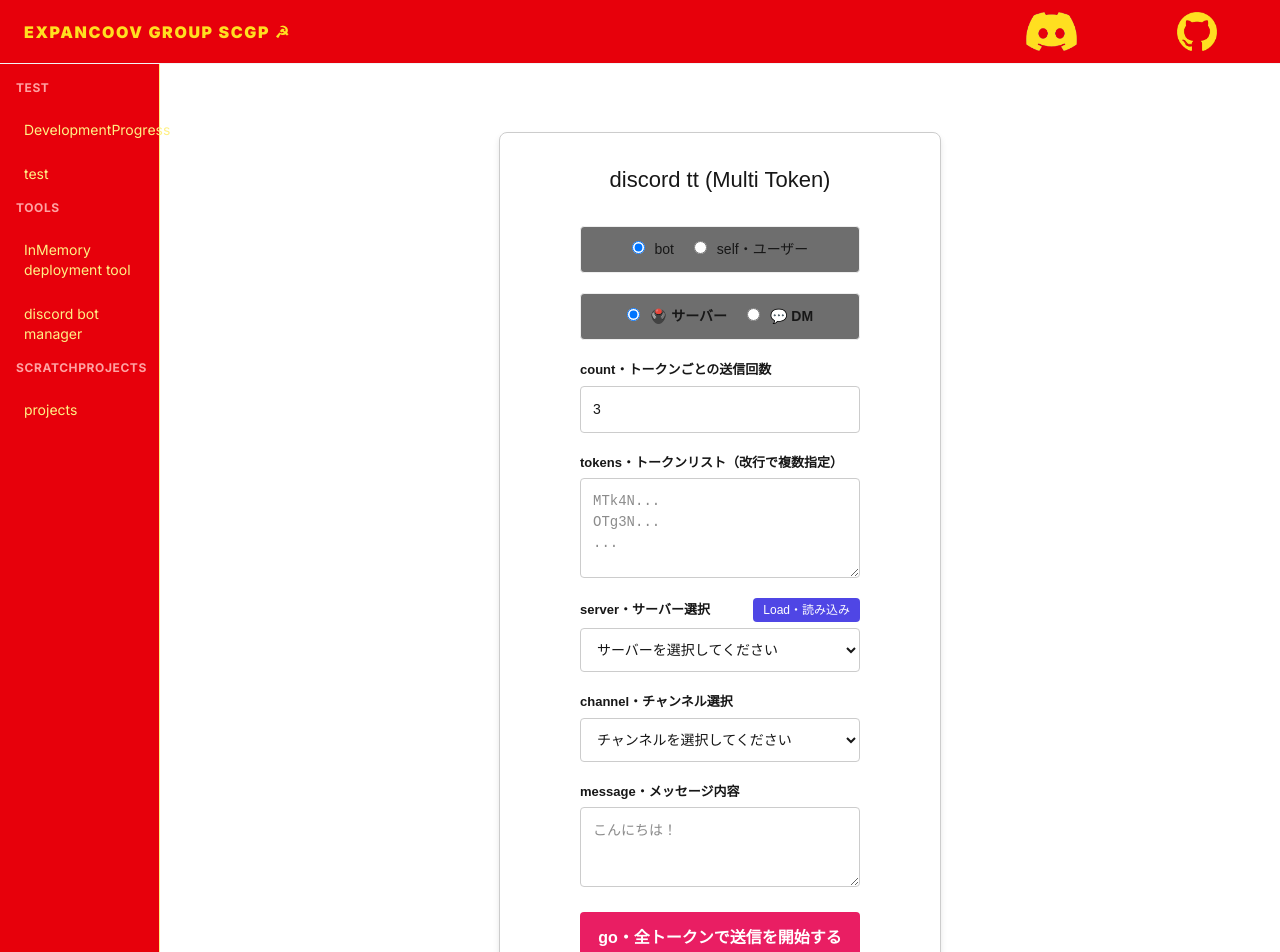
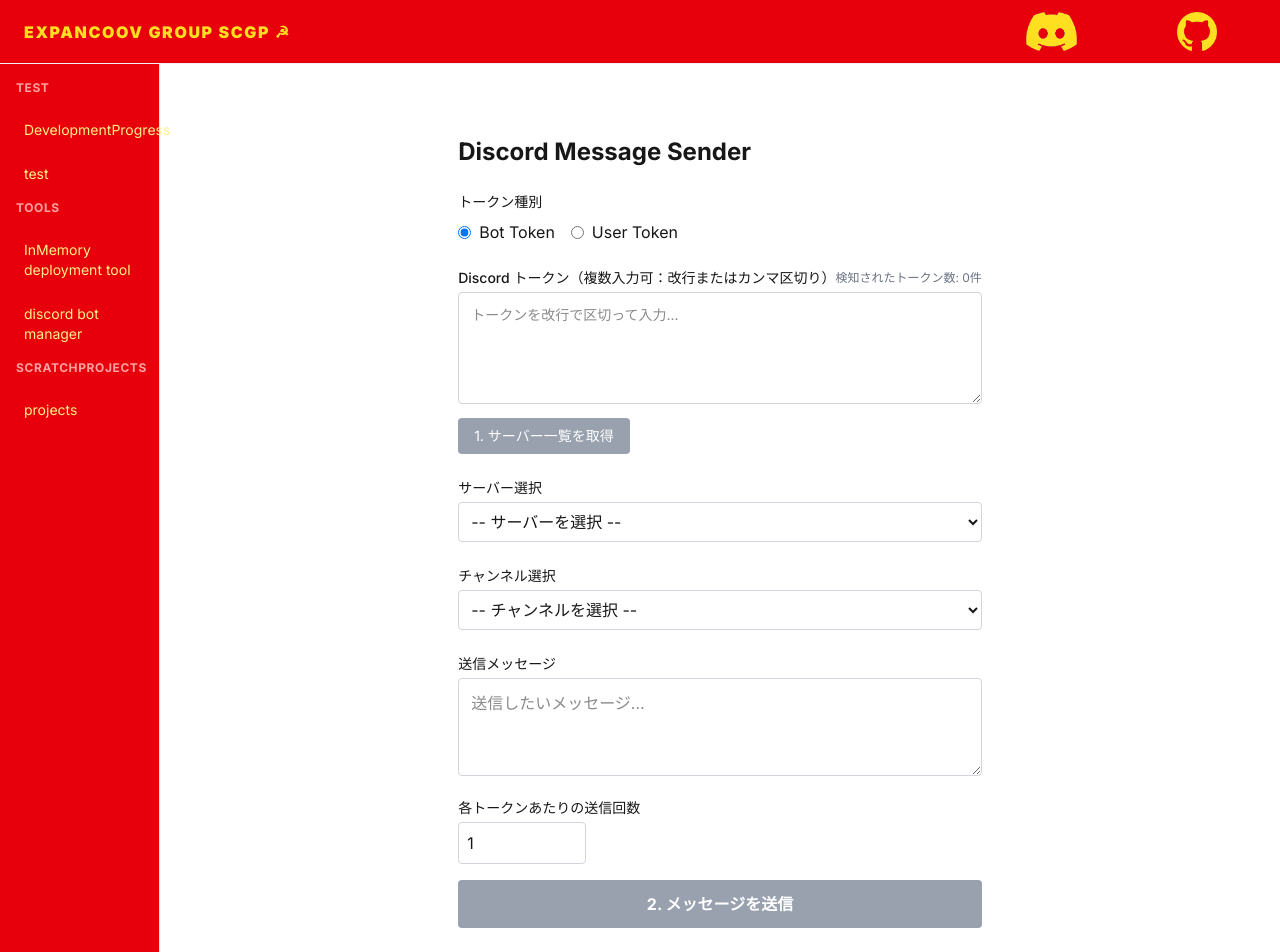
Before and after one commit to kousei085875900/scgp, a Next.js app: page /dcbotmanager in a window 1280 px wide. Shown: the top 952 px of the page. Built offline with nearby package versions, Linux system fonts and the light colour scheme.

Commit message:
Refactor token handling and UI components

```diff
--- a/app/dcbotmanager/page.tsx
+++ b/app/dcbotmanager/page.tsx
@@ -1,243 +1,349 @@
 'use client';
+
 import { useState } from 'react';
 
+type TokenType = 'bot' | 'user';
+
+interface Guild {
+  id: string;
+  name: string;
+}
+
+interface Channel {
+  id: string;
+  name: string;
+  type: number;
+}
+
+interface ExecutionDetail {
+  tokenPrefix: string;
+  success: number;
+  failed: number;
+  lastError?: string;
+}
+
 export default function Home() {
-  const [tokensText, setTokensText] = useState('');
-  const [tokenType, setTokenType] = useState('bot'); // 'bot' または 'user'
-  const [sendMode, setSendMode] = useState('server'); // 'server' または 'dm'
-  const [guilds, setGuilds] = useState<{ id: string; name: string }[]>([]);
-  const [channels, setChannels] = useState<{ id: string; name: string; type: number }[]>([]);
-  const [selectedGuild, setSelectedGuild] = useState('');
-  const [statusMessage, setStatusMessage] = useState('');
+  const [tokensInput, setTokensInput] = useState<string>('');
+  const [tokenType, setTokenType] = useState<TokenType>('bot');
+  const [guilds, setGuilds] = useState<Guild[]>([]);
+  const [selectedGuild, setSelectedGuild] = useState<string>('');
+  const [channels, setChannels] = useState<Channel[]>([]);
+  const [selectedChannel, setSelectedChannel] = useState<string>('');
+  const [message, setMessage] = useState<string>('');
+  const [count, setCount] = useState<number>(1);
 
-  // 入力された文字列から有効なトークンリストを抽出
-  const getTokens = () => {
-    return tokensText
-      .split('\n')
+  const [isLoadingGuilds, setIsLoadingGuilds] = useState<boolean>(false);
+  const [isLoadingChannels, setIsLoadingChannels] = useState<boolean>(false);
+  const [isSending, setIsSending] = useState<boolean>(false);
+
+  const [statusMessage, setStatusMessage] = useState<string>('');
+  const [executionDetails, setExecutionDetails] = useState<ExecutionDetail[]>([]);
+
+  // 入力文字列から改行・カンマ区切りでトークン配列を抽出
+  const getTokens = (): string[] => {
+    return tokensInput
+      .split(/[\n,]+/)
       .map((t) => t.trim())
-      .filter((t) => t.length >= 20);
+      .filter((t) => t.length > 0);
   };
 
-  // サーバー一覧の取得（1番目のトークンで代表取得）
+  // 1. サーバー一覧の取得（複数トークン時は共通サーバーを抽出）
   const handleLoadGuilds = async () => {
     const tokens = getTokens();
     if (tokens.length === 0) {
-      setStatusMessage('Error: 有効なトークンが入力されていません');
+      setStatusMessage('Error: トークンを入力してください。');
       return;
     }
 
-    setStatusMessage('Loading servers...・サーバー一覧を取得中...');
+    setIsLoadingGuilds(true);
+    setStatusMessage(
+      tokens.length > 1
+        ? `${tokens.length}個のトークンで共通のサーバーを検索中...`
+        : 'サーバー一覧を取得中...'
+    );
     setGuilds([]);
     setChannels([]);
     setSelectedGuild('');
+    setSelectedChannel('');
+    setExecutionDetails([]);
 
     try {
       const res = await fetch('/api/send?action=getGuilds', {
         method: 'POST',
-        body: JSON.stringify({ token: tokens[0], tokenType }),
         headers: { 'Content-Type': 'application/json' },
+        body: JSON.stringify({ tokens, tokenType }),
       });
 
+      const data = await res.json();
       if (!res.ok) {
-        throw new Error(`Status ${res.status}: トークンが無効か、通信に失敗しました`);
+        throw new Error(data.error || 'サーバー一覧の取得に失敗しました');
       }
 
-      const data = await res.json();
       if (Array.isArray(data)) {
         setGuilds(data);
-        setStatusMessage(`Success: ${data.length}個のサーバーを読み込みました`);
-      } else {
-        throw new Error('データが配列形式ではありません');
+        setStatusMessage(
+          tokens.length > 1
+            ? `全トークン共通のサーバーを ${data.length} 件取得しました`
+            : `サーバーを ${data.length} 件取得しました`
+        );
       }
     } catch (err: any) {
       setStatusMessage(`Error: ${err.message}`);
+    } finally {
+      setIsLoadingGuilds(false);
     }
   };
 
-  // サーバー選択時のチャンネル取得
+  // 2. サーバー選択時のチャンネル一覧取得
   const handleGuildChange = async (guildId: string) => {
     setSelectedGuild(guildId);
+    setSelectedChannel('');
     setChannels([]);
+
     if (!guildId) return;
 
     const tokens = getTokens();
-    setStatusMessage('Loading channels...・チャンネル一覧を取得中...');
+    setIsLoadingChannels(true);
+    setStatusMessage('チャンネル一覧を取得中...');
+
     try {
       const res = await fetch('/api/send?action=getChannels', {
         method: 'POST',
-        body: JSON.stringify({ token: tokens[0], tokenType, guildId }),
         headers: { 'Content-Type': 'application/json' },
+        body: JSON.stringify({ tokens, tokenType, guildId }),
       });
+
       const data = await res.json();
-      if (Array.isArray(data)) {
-        setChannels(data.filter((c) => c.type === 0 || c.type === 11));
-        setStatusMessage('Success: チャンネル一覧を更新しました');
+      if (!res.ok) {
+        throw new Error(data.error || 'チャンネル一覧の取得に失敗しました');
       }
+
+      // テキストチャンネル (type 0) とアナウンスチャンネル (type 5) のみに絞り込み
+      const textChannels = Array.isArray(data)
+        ? data.filter((c: Channel) => c.type === 0 || c.type === 5)
+        : [];
+
+      setChannels(textChannels);
+      setStatusMessage(`テキストチャンネルを ${textChannels.length} 件取得しました`);
     } catch (err: any) {
-      setStatusMessage(`Error: チャンネル取得失敗 (${err.message})`);
+      setStatusMessage(`Error: ${err.message}`);
+    } finally {
+      setIsLoadingChannels(false);
     }
   };
 
-  // 送信処理
-  const handleSubmit = async (e: React.FormEvent<HTMLFormElement>) => {
-    e.preventDefault();
+  // 3. メッセージ送信処理
+  const handleSendMessage = async () => {
     const tokens = getTokens();
     if (tokens.length === 0) {
-      setStatusMessage('Error: 有効なトークンを入力してください');
+      setStatusMessage('Error: トークンを入力してください。');
+      return;
+    }
+    if (!selectedChannel) {
+      setStatusMessage('Error: 送信先のチャンネルを選択してください。');
+      return;
+    }
+    if (!message.trim()) {
+      setStatusMessage('Error: メッセージ内容を入力してください。');
       return;
     }
 
-    const formData = new FormData(e.currentTarget);
-    const payload = {
-      ...Object.fromEntries(formData),
-      tokens,
-      tokenType,
-      sendMode,
-    };
+    setIsSending(true);
+    setStatusMessage('メッセージを送信中...');
+    setExecutionDetails([]);
 
-    setStatusMessage(`Sending...・${tokens.length}個のトークンで送信中...`);
     try {
       const res = await fetch('/api/send?action=sendMessage', {
         method: 'POST',
-        body: JSON.stringify(payload),
         headers: { 'Content-Type': 'application/json' },
+        body: JSON.stringify({
+          tokens,
+          tokenType,
+          channelId: selectedChannel,
+          content: message,
+          count,
+        }),
       });
 
       const data = await res.json();
-      if (res.ok) {
-        setStatusMessage(`Sent successfully!・完了 (${data.summary || '送信完了'})`);
-        alert('Sent successfully!・送信成功！');
-      } else {
-        setStatusMessage(`Error: ${data.error || '送信に失敗しました'}`);
-        alert(`error: ${data.error || '送信エラー'}`);
+
+      if (data.details) {
+        setExecutionDetails(data.details);
       }
+
+      if (!res.ok) {
+        throw new Error(data.error || 'メッセージ送信に失敗しました');
+      }
+
+      setStatusMessage(`送信完了: ${data.summary}`);
     } catch (err: any) {
-      setStatusMessage(`Error: 通信エラー (${err.message})`);
+      setStatusMessage(`Error: ${err.message}`);
+    } finally {
+      setIsSending(false);
     }
   };
 
-  const inputStyle: React.CSSProperties = {
-    width: '100%',
-    boxSizing: 'border-box',
-    padding: '12px',
-    border: '1px solid #ccc',
-    borderRadius: '4px',
-    fontSize: '14px',
-  };
-
-  const gridRowStyle: React.CSSProperties = {
-    display: 'grid',
-    gridTemplateColumns: 'repeat(auto-fit, minmax(280px, 1fr))',
-    gap: '20px',
-  };
+  const tokensCount = getTokens().length;
 
   return (
-    <main style={{ maxWidth: '1200px', margin: '20px auto', padding: '0 20px', fontFamily: 'sans-serif', boxSizing: 'border-box' }}>
-      <form onSubmit={handleSubmit} style={{
-        display: 'flex',
-        flexDirection: 'column',
-        gap: '20px',
-        padding: '30px 80px',
-        border: '1px solid #ccc',
-        borderRadius: '8px',
-        boxShadow: '0 4px 6px rgba(0,0,0,0.1)',
-      }}>
-        <h3 style={{ margin: '0 0 10px 0', textAlign: 'center', fontSize: '22px' }}>discord tt (Multi Token)</h3>
+    <main className="max-w-3xl mx-auto p-6 font-sans">
+      <h1 className="text-2xl font-bold mb-6">Discord Message Sender</h1>
 
-        {/* 1段目 */}
-        <div style={gridRowStyle}>
-          {/* アカウント種別 */}
-          <div style={{ display: 'flex', gap: '20px', alignItems: 'center', justifyContent: 'center', background: '#6E6E6E', padding: '12px', borderRadius: '4px', border: '1px solid #eee' }}>
-            <label style={{ cursor: 'pointer', fontSize: '14px' }}>
-              <input type="radio" name="tokenType" value="bot" checked={tokenType === 'bot'} onChange={() => setTokenType('bot')} style={{ marginRight: '6px' }} /> bot
+      <div className="space-y-6">
+        {/* トークン種別選択 */}
+        <div>
+          <label className="block text-sm font-medium mb-2">トークン種別</label>
+          <div className="flex gap-4">
+            <label className="inline-flex items-center gap-2 cursor-pointer">
+              <input
+                type="radio"
+                name="tokenType"
+                value="bot"
+                checked={tokenType === 'bot'}
+                onChange={() => setTokenType('bot')}
+              />
+              Bot Token
             </label>
-            <label style={{ cursor: 'pointer', fontSize: '14px' }}>
-              <input type="radio" name="tokenType" value="user" checked={tokenType === 'user'} onChange={() => setTokenType('user')} style={{ marginRight: '6px' }} /> self・ユーザー
+            <label className="inline-flex items-center gap-2 cursor-pointer">
+              <input
+                type="radio"
+                name="tokenType"
+                value="user"
+                checked={tokenType === 'user'}
+                onChange={() => setTokenType('user')}
+              />
+              User Token
             </label>
-          </div>
-
-          {/* 送信モード */}
-          <div style={{ display: 'flex', gap: '20px', alignItems: 'center', justifyContent: 'center', background: '#6E6E6E', padding: '12px', borderRadius: '4px', border: '1px solid #eee' }}>
-            <label style={{ cursor: 'pointer', fontSize: '14px', fontWeight: 'bold' }}>
-              <input type="radio" name="sendMode" value="server" checked={sendMode === 'server'} onChange={() => { setSendMode('server'); setStatusMessage(''); }} style={{ marginRight: '6px' }} /> 🖲️ サーバー
-            </label>
-            <label style={{ cursor: 'pointer', fontSize: '14px', fontWeight: 'bold' }}>
-              <input type="radio" name="sendMode" value="dm" checked={sendMode === 'dm'} onChange={() => { setSendMode('dm'); setStatusMessage(''); }} style={{ marginRight: '6px' }} /> 💬 DM
-            </label>
-          </div>
-
-          {/* 送信回数 */}
-          <div style={{ display: 'flex', flexDirection: 'column', gap: '6px' }}>
-            <label style={{ fontSize: '13px', fontWeight: 'bold' }}>count・トークンごとの送信回数</label>
-            <input name="count" type="number" min="1" defaultValue="3" required style={inputStyle} />
           </div>
         </div>
 
-        {/* トークン入力欄（複数行対応） */}
-        <div style={{ display: 'flex', flexDirection: 'column', gap: '6px' }}>
-          <label style={{ fontSize: '13px', fontWeight: 'bold' }}>tokens・トークンリスト（改行で複数指定）</label>
+        {/* トークン入力エリア */}
+        <div>
+          <div className="flex justify-between items-center mb-1">
+            <label className="block text-sm font-medium">
+              Discord トークン（複数入力可：改行またはカンマ区切り）
+            </label>
+            <span className="text-xs text-gray-500">
+              検知されたトークン数: {tokensCount}件
+            </span>
+          </div>
           <textarea
-            value={tokensText}
-            onChange={(e) => setTokensText(e.target.value)}
-            placeholder={"MTk4N...\nOTg3N...\n..."}
-            required
-            style={{ ...inputStyle, minHeight: '100px', resize: 'vertical', fontFamily: 'monospace' }}
+            className="w-full h-28 p-3 border rounded font-mono text-sm border-gray-300 dark:border-gray-700 dark:bg-gray-900"
+            placeholder="トークンを改行で区切って入力..."
+            value={tokensInput}
+            onChange={(e) => setTokensInput(e.target.value)}
           />
+          <button
+            onClick={handleLoadGuilds}
+            disabled={isLoadingGuilds || tokensCount === 0}
+            className="mt-2 px-4 py-2 bg-blue-600 text-white rounded hover:bg-blue-700 disabled:bg-gray-400 text-sm"
+          >
+            {isLoadingGuilds ? '取得中...' : '1. サーバー一覧を取得'}
+          </button>
         </div>
 
-        {/* 2段目：ターゲット選択エリア */}
-        {sendMode === 'server' ? (
-          <div style={gridRowStyle}>
-            <div style={{ display: 'flex', flexDirection: 'column', gap: '6px' }}>
-              <div style={{ display: 'flex', justifyContent: 'space-between', alignItems: 'center' }}>
-                <label style={{ fontSize: '13px', fontWeight: 'bold' }}>server・サーバー選択</label>
-                <button type="button" onClick={handleLoadGuilds} style={{ padding: '3px 10px', backgroundColor: '#4f46e5', color: '#fff', border: 'none', borderRadius: '4px', fontSize: '12px', cursor: 'pointer' }}>
-                  Load・読み込み
-                </button>
-              </div>
-              <select value={selectedGuild} onChange={(e) => handleGuildChange(e.target.value)} required style={inputStyle}>
-                <option value="">サーバーを選択してください</option>
-                {guilds.map((g) => (
-                  <option key={g.id} value={g.id}>{g.name}</option>
+        {/* サーバー選択 */}
+        <div>
+          <label className="block text-sm font-medium mb-1">
+            サーバー選択 {tokensCount > 1 && '(全トークン共通のみ表示)'}
+          </label>
+          <select
+            value={selectedGuild}
+            onChange={(e) => handleGuildChange(e.target.value)}
+            disabled={guilds.length === 0 || isLoadingChannels}
+            className="w-full p-2 border rounded border-gray-300 dark:border-gray-700 dark:bg-gray-900"
+          >
+            <option value="">-- サーバーを選択 --</option>
+            {guilds.map((guild) => (
+              <option key={guild.id} value={guild.id}>
+                {guild.name}
+              </option>
             ))}
           </select>
         </div>
 
-            <div style={{ display: 'flex', flexDirection: 'column', gap: '6px' }}>
-              <label style={{ fontSize: '13px', fontWeight: 'bold' }}>channel・チャンネル選択</label>
-              <select name="channelId" required style={inputStyle}>
-                <option value="">チャンネルを選択してください</option>
-                {channels.map((c) => (
-                  <option key={c.id} value={c.id}>#{c.name}</option>
+        {/* チャンネル選択 */}
+        <div>
+          <label className="block text-sm font-medium mb-1">チャンネル選択</label>
+          <select
+            value={selectedChannel}
+            onChange={(e) => setSelectedChannel(e.target.value)}
+            disabled={channels.length === 0}
+            className="w-full p-2 border rounded border-gray-300 dark:border-gray-700 dark:bg-gray-900"
+          >
+            <option value="">-- チャンネルを選択 --</option>
+            {channels.map((channel) => (
+              <option key={channel.id} value={channel.id}>
+                #{channel.name}
+              </option>
             ))}
           </select>
         </div>
+
+        {/* メッセージ入力 & 送信回数 */}
+        <div className="space-y-4">
+          <div>
+            <label className="block text-sm font-medium mb-1">送信メッセージ</label>
+            <textarea
+              rows={3}
+              className="w-full p-3 border rounded border-gray-300 dark:border-gray-700 dark:bg-gray-900"
+              placeholder="送信したいメッセージ..."
+              value={message}
+              onChange={(e) => setMessage(e.target.value)}
+            />
           </div>
-        ) : (
-          <div style={{ display: 'flex', flexDirection: 'column', gap: '6px' }}>
-            <label style={{ fontSize: '13px', fontWeight: 'bold' }}>DM Channel ID / Target ID・DMのチャンネルID（または送信先ID）</label>
-            <input name="channelId" type="text" placeholder="123456789012345678" required style={inputStyle} />
+
+          <div>
+            <label className="block text-sm font-medium mb-1">各トークンあたりの送信回数</label>
+            <input
+              type="number"
+              min={1}
+              max={50}
+              value={count}
+              onChange={(e) => setCount(Math.max(1, parseInt(e.target.value, 10) || 1))}
+              className="w-32 p-2 border rounded border-gray-300 dark:border-gray-700 dark:bg-gray-900"
+            />
           </div>
-        )}
 
-        {/* 3段目：メッセージ内容 */}
-        <div style={{ display: 'flex', flexDirection: 'column', gap: '6px' }}>
-          <label style={{ fontSize: '13px', fontWeight: 'bold' }}>message・メッセージ内容</label>
-          <textarea name="content" placeholder="こんにちは！" required style={{ ...inputStyle, minHeight: '80px', resize: 'vertical' }} />
+          <button
+            onClick={handleSendMessage}
+            disabled={isSending || !selectedChannel || !message.trim()}
+            className="w-full py-3 bg-green-600 text-white font-bold rounded hover:bg-green-700 disabled:bg-gray-400"
+          >
+            {isSending ? '送信中...' : '2. メッセージを送信'}
+          </button>
         </div>
 
         {/* ステータス表示 */}
         {statusMessage && (
-          <div style={{ fontSize: '13px', backgroundColor: '#f3f4f6', padding: '12px', borderRadius: '4px', wordBreak: 'break-all', borderLeft: statusMessage.startsWith('Error') ? '4px solid #ef4444' : '4px solid #10b981', color: statusMessage.startsWith('Error') ? '#b91c1c' : '#065f46' }}>
+          <div className="p-4 rounded bg-gray-100 dark:bg-gray-800 text-sm font-mono whitespace-pre-wrap">
             {statusMessage}
           </div>
         )}
 
-        {/* 実行ボタン */}
-        <button type="submit" style={{ padding: '14px', backgroundColor: '#e91e63', color: '#fff', border: 'none', borderRadius: '4px', fontSize: '16px', fontWeight: 'bold', cursor: 'pointer', marginTop: '5px' }}>
-          go・全トークンで送信を開始する
-        </button>
-      </form>
+        {/* トークンごとの詳細結果 */}
+        {executionDetails.length > 0 && (
+          <div className="border rounded p-4 border-gray-200 dark:border-gray-800">
+            <h3 className="text-sm font-bold mb-2">トークンごとの実行詳細</h3>
+            <div className="space-y-2">
+              {executionDetails.map((detail, idx) => (
+                <div key={idx} className="text-xs font-mono p-2 rounded bg-gray-50 dark:bg-gray-900 flex justify-between items-center">
+                  <span>トークン: {detail.tokenPrefix}</span>
+                  <span className="gap-2 flex">
+                    <span className="text-green-600 font-bold">成功: {detail.success}</span>
+                    <span className="text-red-600 font-bold">失敗: {detail.failed}</span>
+                  </span>
+                  {detail.lastError && (
+                    <span className="text-red-500 max-w-xs truncate" title={detail.lastError}>
+                      ({detail.lastError})
+                    </span>
+                  )}
+                </div>
+              ))}
+            </div>
+          </div>
+        )}
+      </div>
     </main>
   );
 }
```
Lines whose indentation alone changed are shown as unchanged.
